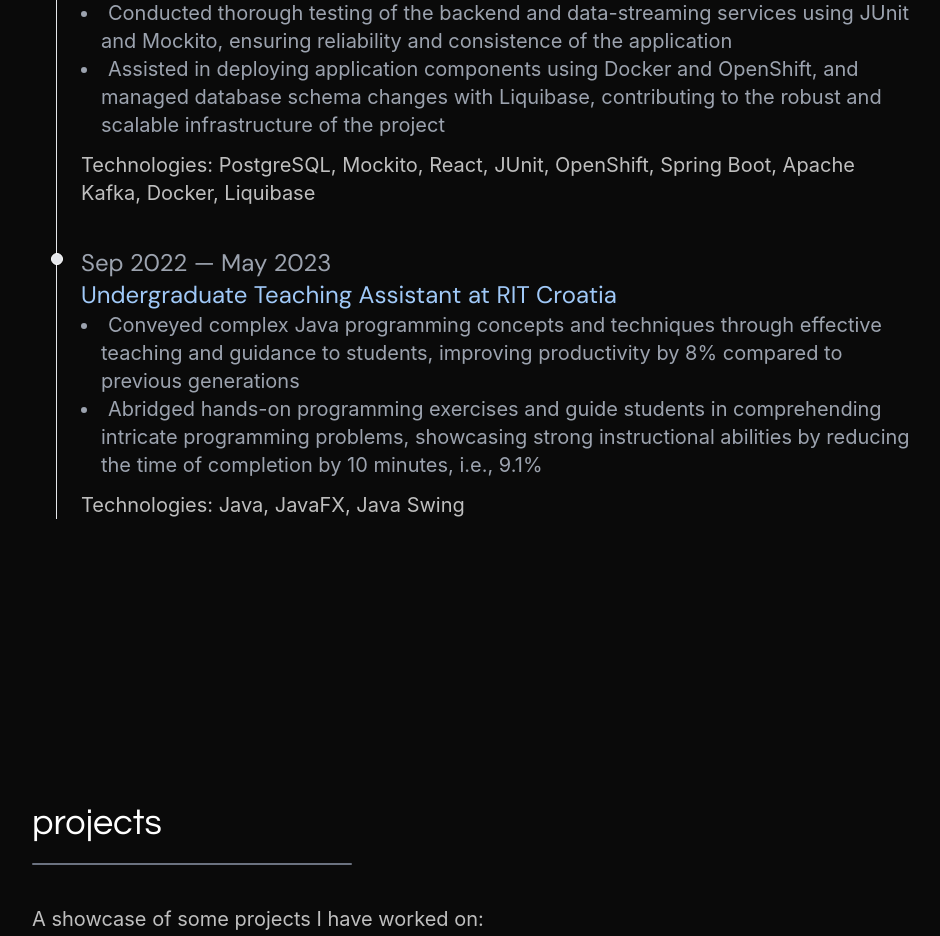
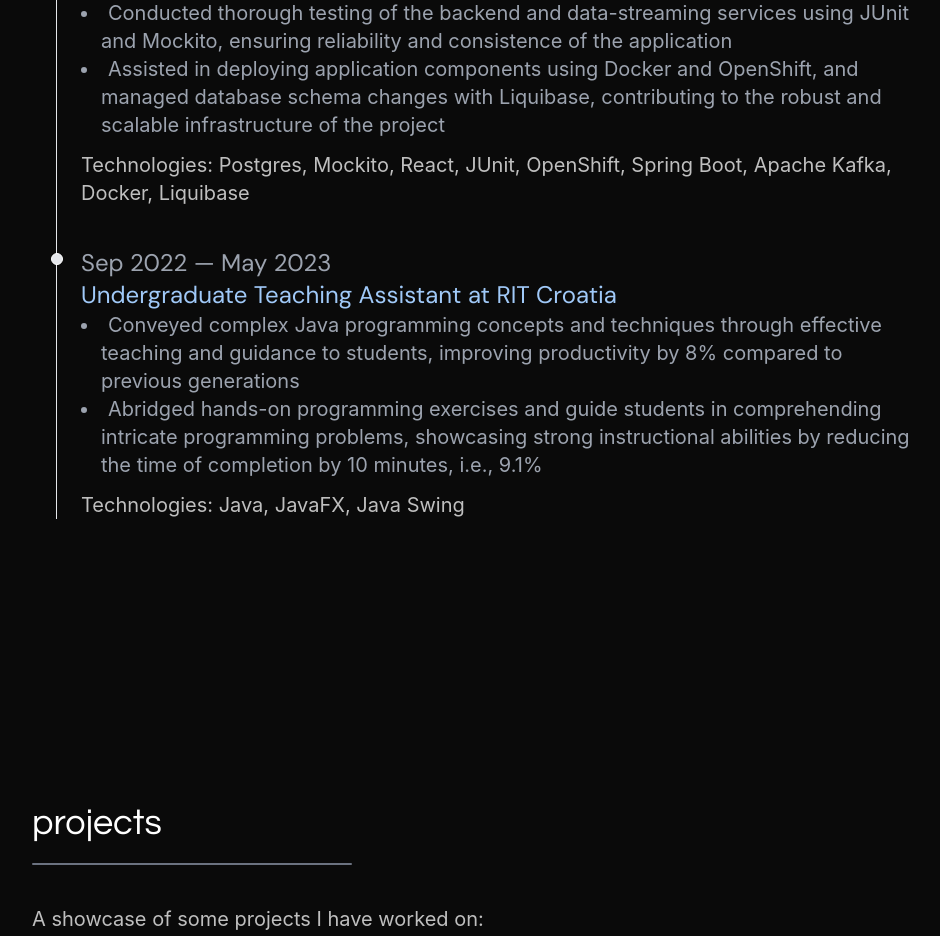
Before and after one commit to apoprzenovic/portfolio, a React (Create React App) app: page / in a window 1280 px wide. Shown: the part 2300-3236 px from the top of the page, without its empty margins (168-1108 px from the left). Built offline with nearby package versions, Linux system fonts and the light colour scheme.

Commit message:
Update Skills in Experience Section

```diff
--- a/src/components/Experience.tsx
+++ b/src/components/Experience.tsx
@@ -22,7 +22,7 @@
                             "Conducted thorough testing of the backend and data-streaming services using JUnit and Mockito, ensuring reliability and consistence of the application",
                             "Assisted in deploying application components using Docker and OpenShift, and managed database schema changes with Liquibase, contributing to the robust and scalable infrastructure of the project"
                         ]}
-                        technologies="PostgreSQL, Mockito, React, JUnit, OpenShift, Spring Boot, Apache Kafka, Docker, Liquibase"
+                        technologies="Postgres, Mockito, React, JUnit, OpenShift, Spring Boot, Apache Kafka, Docker, Liquibase"
                     />
                     <ExperienceItem
                         time="Sep 2022 — May 2023"
```
